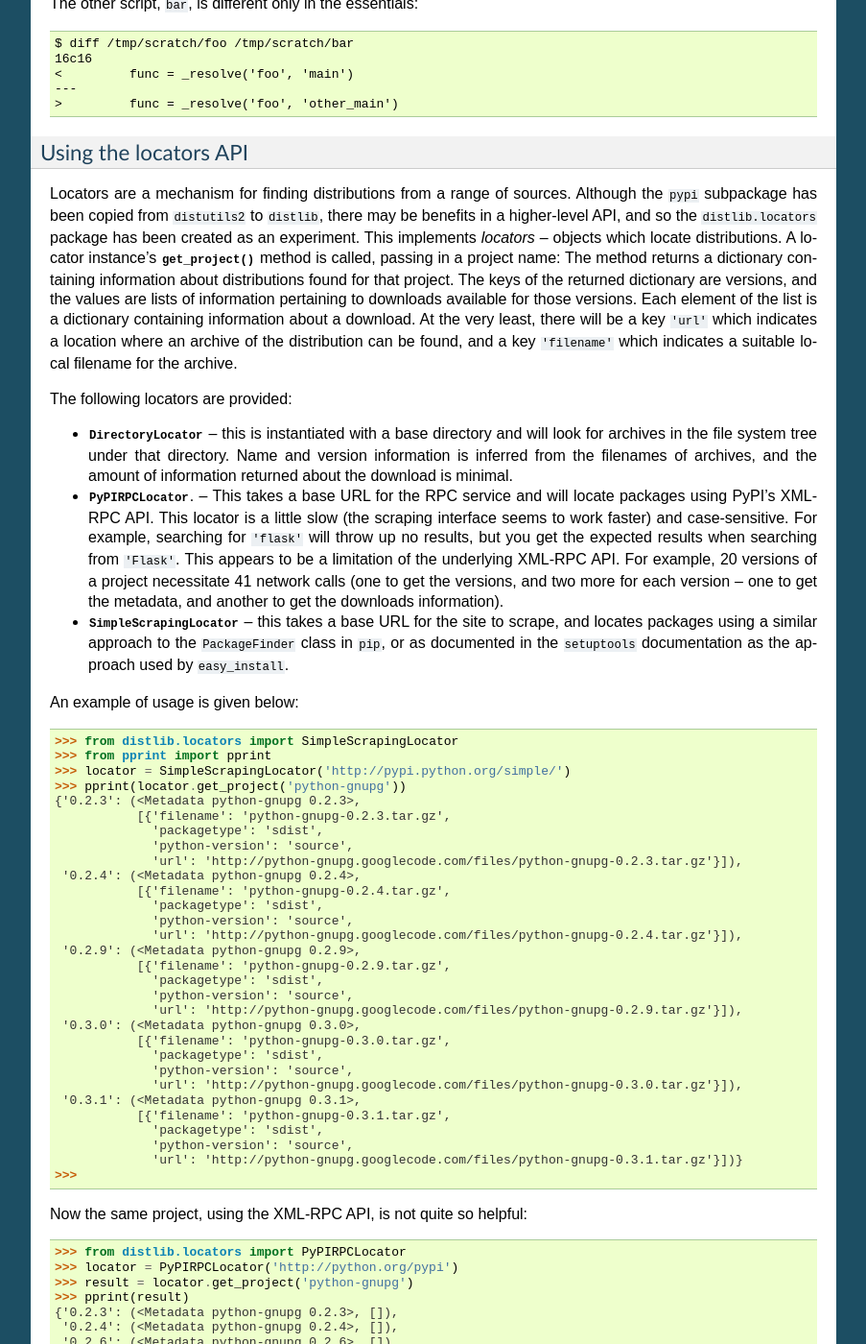
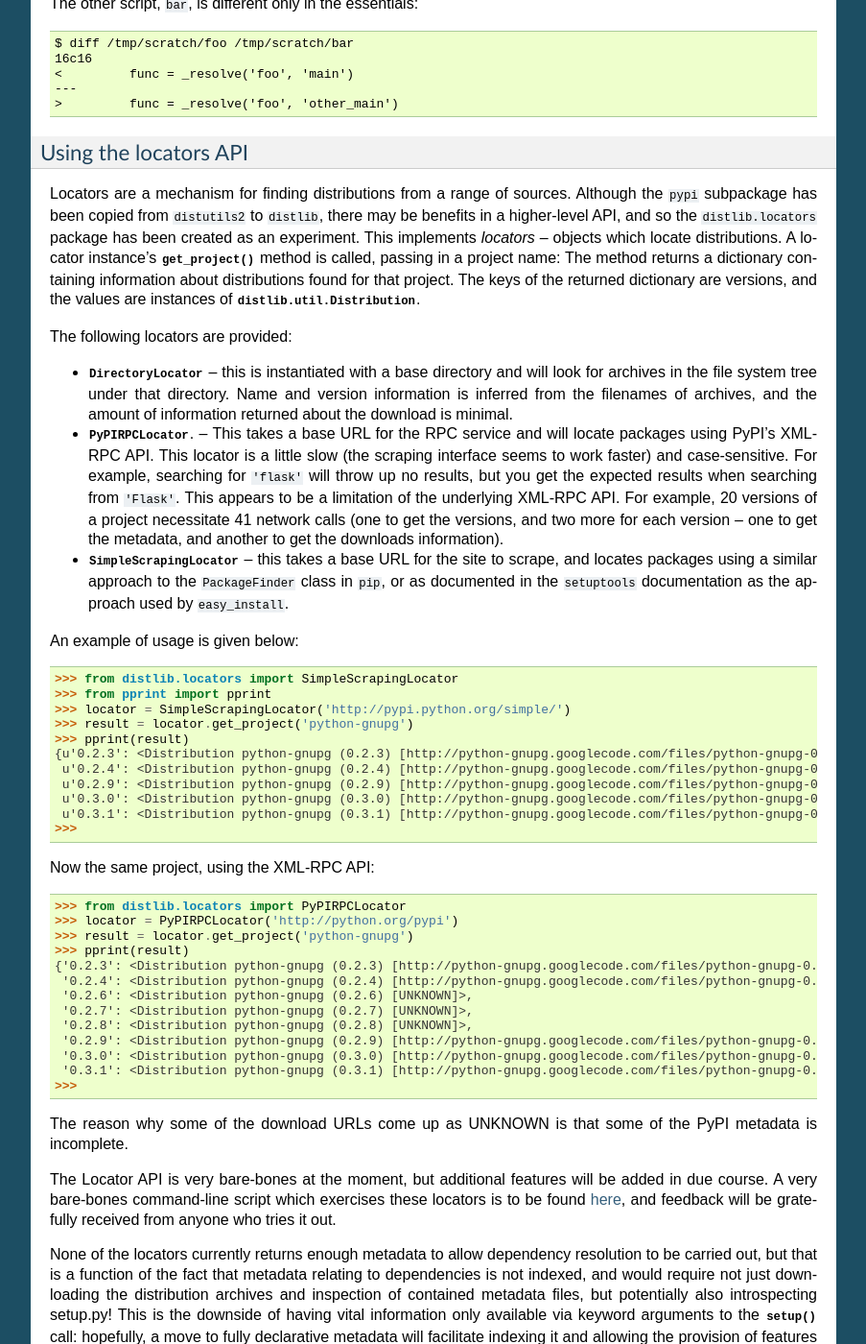
Before and after one commit to dstufft/distlib, a Sphinx documentation site: the page built from docs/tutorial.rst, in a window 1280 px wide and 1400 px high, scrolled down 6496 px. Shown: the whole window at 96% size, without its empty margins (198-1101 px from the left). Built offline with Sphinx 7.4.7, drawn with Linux system fonts in a browser that asks for light colours; formulas are drawn with MathJax 3; comment, search, counter and statistics services are not loaded; some of the changed text lies outside the part shown.

Commit message:
Simplified locator return values.

```diff
--- a/docs/tutorial.rst
+++ b/docs/tutorial.rst
@@ -422,11 +422,7 @@ Although the ``pypi`` subpackage has been copied from ``distutils2`` to
 :meth:`get_project` method is called, passing in a project name: The method
 returns a dictionary containing information about distributions found for that
 project. The keys of the returned dictionary are versions, and the values are
-lists of information pertaining to downloads available for those versions.
-Each element of the list is a dictionary containing information about a
-download. At the very least, there will be a key ``'url'`` which indicates a
-location where an archive of the distribution can be found, and a key
-``'filename'`` which indicates a suitable local filename for the archive.
+instances of :class:`distlib.util.Distribution`.
 
 The following locators are provided:
 
@@ -455,61 +451,33 @@ An example of usage is given below::
     >>> from distlib.locators import SimpleScrapingLocator
     >>> from pprint import pprint
     >>> locator = SimpleScrapingLocator('http://pypi.python.org/simple/')
-    >>> pprint(locator.get_project('python-gnupg'))
-    {'0.2.3': (<Metadata python-gnupg 0.2.3>,
-               [{'filename': 'python-gnupg-0.2.3.tar.gz',
-                 'packagetype': 'sdist',
-                 'python-version': 'source',
-                 'url': 'http://python-gnupg.googlecode.com/files/python-gnupg-0.2.3.tar.gz'}]),
-     '0.2.4': (<Metadata python-gnupg 0.2.4>,
-               [{'filename': 'python-gnupg-0.2.4.tar.gz',
-                 'packagetype': 'sdist',
-                 'python-version': 'source',
-                 'url': 'http://python-gnupg.googlecode.com/files/python-gnupg-0.2.4.tar.gz'}]),
-     '0.2.9': (<Metadata python-gnupg 0.2.9>,
-               [{'filename': 'python-gnupg-0.2.9.tar.gz',
-                 'packagetype': 'sdist',
-                 'python-version': 'source',
-                 'url': 'http://python-gnupg.googlecode.com/files/python-gnupg-0.2.9.tar.gz'}]),
-     '0.3.0': (<Metadata python-gnupg 0.3.0>,
-               [{'filename': 'python-gnupg-0.3.0.tar.gz',
-                 'packagetype': 'sdist',
-                 'python-version': 'source',
-                 'url': 'http://python-gnupg.googlecode.com/files/python-gnupg-0.3.0.tar.gz'}]),
-     '0.3.1': (<Metadata python-gnupg 0.3.1>,
-               [{'filename': 'python-gnupg-0.3.1.tar.gz',
-                 'packagetype': 'sdist',
-                 'python-version': 'source',
-                 'url': 'http://python-gnupg.googlecode.com/files/python-gnupg-0.3.1.tar.gz'}])}
+    >>> result = locator.get_project('python-gnupg')
+    >>> pprint(result)
+    {u'0.2.3': <Distribution python-gnupg (0.2.3) [http://python-gnupg.googlecode.com/files/python-gnupg-0.2.3.tar.gz]>,
+     u'0.2.4': <Distribution python-gnupg (0.2.4) [http://python-gnupg.googlecode.com/files/python-gnupg-0.2.4.tar.gz]>,
+     u'0.2.9': <Distribution python-gnupg (0.2.9) [http://python-gnupg.googlecode.com/files/python-gnupg-0.2.9.tar.gz]>,
+     u'0.3.0': <Distribution python-gnupg (0.3.0) [http://python-gnupg.googlecode.com/files/python-gnupg-0.3.0.tar.gz]>,
+     u'0.3.1': <Distribution python-gnupg (0.3.1) [http://python-gnupg.googlecode.com/files/python-gnupg-0.3.1.tar.gz]>}
     >>>
 
-Now the same project, using the XML-RPC API, is not quite so helpful::
+Now the same project, using the XML-RPC API::
 
     >>> from distlib.locators import PyPIRPCLocator
     >>> locator = PyPIRPCLocator('http://python.org/pypi')
     >>> result = locator.get_project('python-gnupg')
     >>> pprint(result)
-    {'0.2.3': (<Metadata python-gnupg 0.2.3>, []),
-     '0.2.4': (<Metadata python-gnupg 0.2.4>, []),
-     '0.2.6': (<Metadata python-gnupg 0.2.6>, []),
-     '0.2.7': (<Metadata python-gnupg 0.2.7>, []),
-     '0.2.8': (<Metadata python-gnupg 0.2.8>, []),
-     '0.2.9': (<Metadata python-gnupg 0.2.9>, []),
-     '0.3.0': (<Metadata python-gnupg 0.3.0>, []),
-     '0.3.1': (<Metadata python-gnupg 0.3.1>, [])}
+    {'0.2.3': <Distribution python-gnupg (0.2.3) [http://python-gnupg.googlecode.com/files/python-gnupg-0.2.3.tar.gz]>,
+     '0.2.4': <Distribution python-gnupg (0.2.4) [http://python-gnupg.googlecode.com/files/python-gnupg-0.2.4.tar.gz]>,
+     '0.2.6': <Distribution python-gnupg (0.2.6) [UNKNOWN]>,
+     '0.2.7': <Distribution python-gnupg (0.2.7) [UNKNOWN]>,
+     '0.2.8': <Distribution python-gnupg (0.2.8) [UNKNOWN]>,
+     '0.2.9': <Distribution python-gnupg (0.2.9) [http://python-gnupg.googlecode.com/files/python-gnupg-0.2.9.tar.gz]>,
+     '0.3.0': <Distribution python-gnupg (0.3.0) [http://python-gnupg.googlecode.com/files/python-gnupg-0.3.0.tar.gz]>,
+     '0.3.1': <Distribution python-gnupg (0.3.1) [http://python-gnupg.googlecode.com/files/python-gnupg-0.3.1.tar.gz]>}
     >>>
 
-Note that no downloads information is available, because the downloads for this
-project are not hosted on PyPI. However, though the information is not
-available via the XML-RPC ``package_releases`` API, it's available in the
-returned metadata::
-
-    >>> result = locator.get_project('python-gnupg')
-    >>> md = result['0.3.1'][0]
-    >>> md['download_url']
-    'http://python-gnupg.googlecode.com/files/python-gnupg-0.3.1.tar.gz'
-    >>>
-
+The reason why some of the download URLs come up as UNKNOWN is that some of
+the PyPI metadata is incomplete.
 
 The Locator API is very bare-bones at the moment, but additional features will
 be added in due course. A very bare-bones command-line script which exercises
```
Also changed, not shown: 3 other files.
